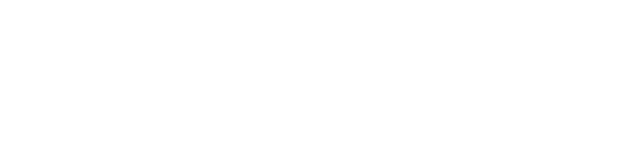
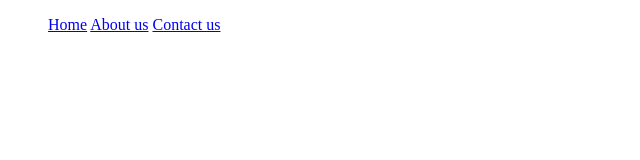
Before and after one commit to acciojob/semantic-navbar-and-videos-RitikRunner, a website: page main.html in a window 1280 px wide. Shown: the whole page, without its empty margins (0-640 px from the left). Drawn offline with Linux system fonts and the light colour scheme.

Commit message:
created a submission

```diff
--- a/main.html
+++ b/main.html
@@ -8,6 +8,13 @@
 
 <body>
 	<!-- the entire body must be written by student -->
+	<nav>
+		<ul id="headers">
+			<a target="_blank" href="http://commondatastorage.googleapis.com/gtv-videos-bucket/sample/BigBuckBunny.mp4">Home</a>
+			<a href="http://commondatastorage.googleapis.com/gtv-videos-bucket/sample/ForBiggerBlazes.mp4">About us</a>
+			<a href="http://commondatastorage.googleapis.com/gtv-videos-bucket/sample/SubaruOutbackOnStreetAndDirt.mp4">Contact us</a>
+		</ul>
+	</nav>
     <script type="text/javascript" src="./script.js">
 </script>
 
```
